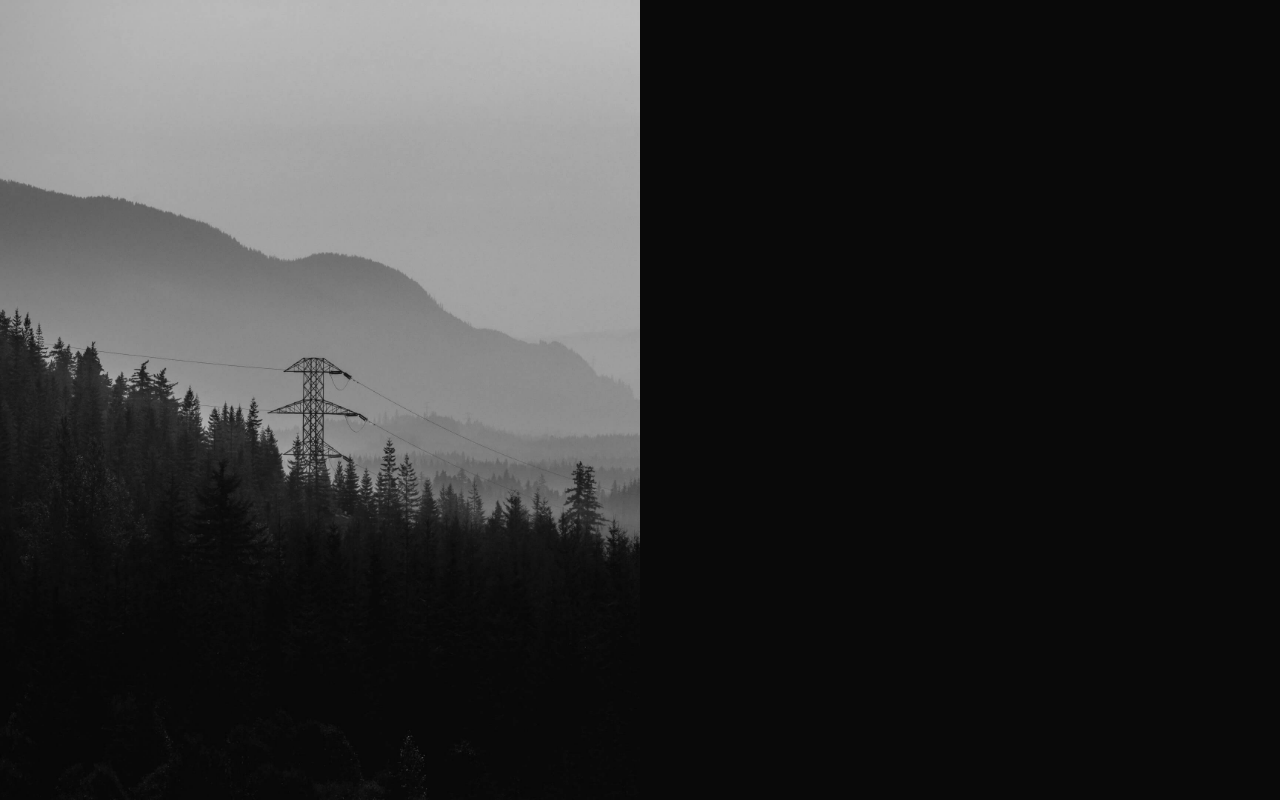
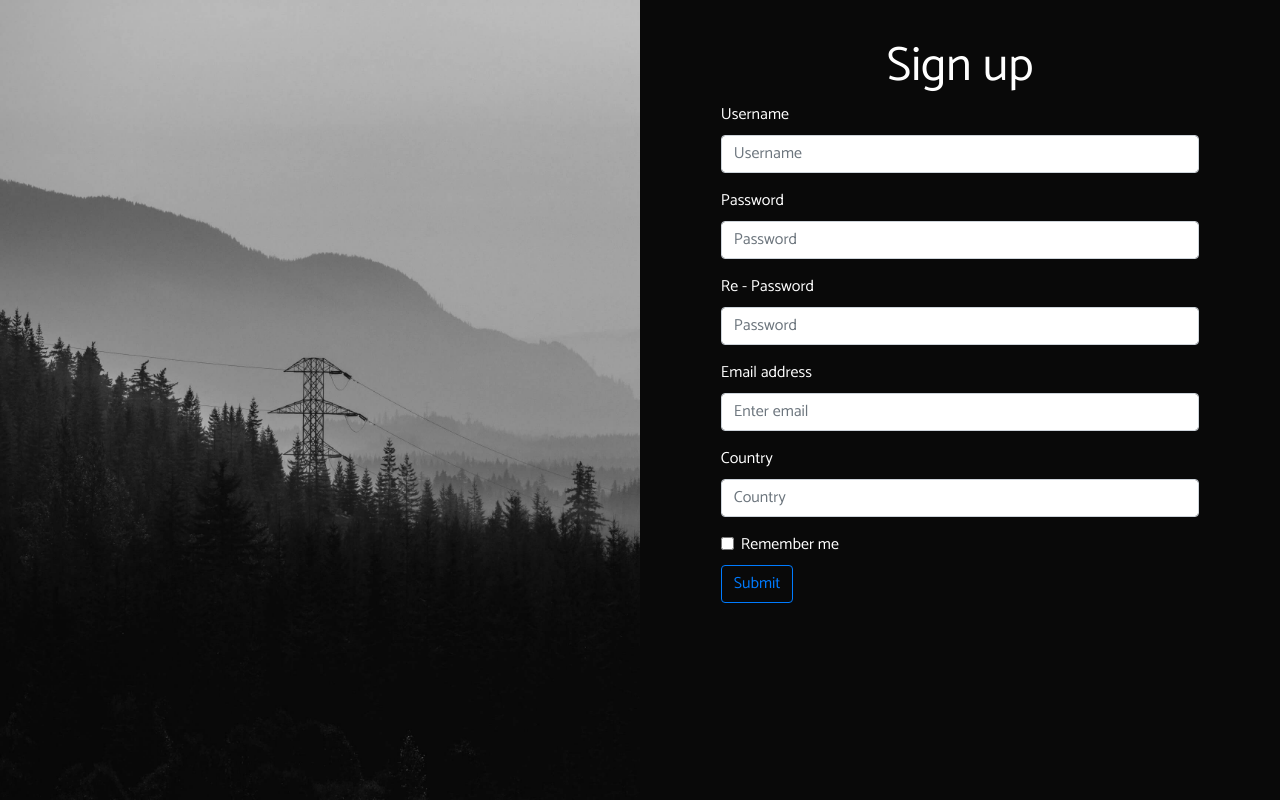
Before and after one commit to lotfazardev/maktabProject_formValidation, a plain HTML site: page index.html in a window 1280 px wide. Drawn offline with nearby package versions, Linux system fonts and the light colour scheme.

Commit message:
add signUp form

```diff
--- a/index.html
+++ b/index.html
@@ -1,26 +1,76 @@
 <!doctype html>
 <html lang="en">
+
 <head>
   <!-- Required meta tags -->
   <meta charset="utf-8">
   <meta name="viewport" content="width=device-width, initial-scale=1, shrink-to-fit=no">
 
   <!-- Bootstrap CSS -->
-    <link rel="stylesheet" href="https://stackpath.bootstrapcdn.com/bootstrap/4.5.0/css/bootstrap.min.css" integrity="sha384-9aIt2nRpC12Uk9gS9baDl411NQApFmC26EwAOH8WgZl5MYYxFfc+NcPb1dKGj7Sk" crossorigin="anonymous">
+  <link rel="stylesheet" href="https://stackpath.bootstrapcdn.com/bootstrap/4.5.0/css/bootstrap.min.css"
+    integrity="sha384-9aIt2nRpC12Uk9gS9baDl411NQApFmC26EwAOH8WgZl5MYYxFfc+NcPb1dKGj7Sk" crossorigin="anonymous">
   <link href="https://fonts.googleapis.com/css2?family=Acme&family=Catamaran&display=swap" rel="stylesheet">
   <title>sign up</title>
   <link rel="stylesheet" href="style.css">
 </head>
+
 <body>
   <div id="main-container" class="container-fluid full-height">
     <div id="main-row" class="row full-height">
       <div id="layout-background" class="col-0 d-none col-lg-6 d-lg-flex full-height"></div>
-            <div id="layout-sections" class="col-12 col-lg-6 full-height"></div>
+      <div id="layout-sections"
+        class="col-12 col-lg-6 full-height d-flex flex-column justify-content-center align-items-center">
+        <div id="sign-up-text">
+          <span>Sign up</span>
+        </div>
+        <div id="login-form-layout" class="col-10">
+          <form action="./userAuth" method="post">
+            <div class="form-group">
+              <label for="username">Username</label>
+              <input type="text" class="form-control" id="username" placeholder="Username">
+              <small id="passErrors" class="form-text text-muted"></small>
+            </div>
+            <div class="form-group">
+              <label for="password">Password</label>
+              <input type="password" class="form-control" id="password" placeholder="Password">
+              <small id="passErrors" class="form-text text-muted"></small>
+            </div>
+            <div class="form-group">
+              <label for="repassword">Re - Password</label>
+              <input type="password" class="form-control" id="repassword" placeholder="Password">
+              <small id="repassErrors" class="form-text text-muted"></small>
+            </div>
+            <div class="form-group">
+              <label for="exampleInputEmail1">Email address</label>
+              <input type="email" class="form-control" id="exampleInputEmail1" aria-describedby="emailHelp"
+                placeholder="Enter email">
+              <small id="emailErrors" class="form-text text-muted"></small>
+            </div>
+            <div class="form-group">
+              <label for="Country">Country</label>
+              <input type="text" class="form-control" id="Country" placeholder="Country">
+              <small id="CountryErrors" class="form-text text-muted"></small>
+            </div>
+            <div class="form-check">
+              <input type="checkbox" class="form-check-input" id="rember-me">
+              <label class="form-check-label" for="rember-me">Remember me</label>
+            </div>
+            <button type="submit" class="btn btn-outline-primary mt-2">Submit</button>
+          </form>
         </div>
       </div>
-    <script src="https://code.jquery.com/jquery-3.5.1.slim.min.js" integrity="sha384-DfXdz2htPH0lsSSs5nCTpuj/zy4C+OGpamoFVy38MVBnE+IbbVYUew+OrCXaRkfj" crossorigin="anonymous"></script>
-    <script src="https://cdn.jsdelivr.net/npm/popper.js@1.16.0/dist/umd/popper.min.js" integrity="sha384-Q6E9RHvbIyZFJoft+2mJbHaEWldlvI9IOYy5n3zV9zzTtmI3UksdQRVvoxMfooAo" crossorigin="anonymous"></script>
-    <script src="https://stackpath.bootstrapcdn.com/bootstrap/4.5.0/js/bootstrap.min.js" integrity="sha384-OgVRvuATP1z7JjHLkuOU7Xw704+h835Lr+6QL9UvYjZE3Ipu6Tp75j7Bh/kR0JKI" crossorigin="anonymous"></script>
+    </div>
+  </div>
+  <script src="https://code.jquery.com/jquery-3.5.1.slim.min.js"
+    integrity="sha384-DfXdz2htPH0lsSSs5nCTpuj/zy4C+OGpamoFVy38MVBnE+IbbVYUew+OrCXaRkfj"
+    crossorigin="anonymous"></script>
+  <script src="https://cdn.jsdelivr.net/npm/popper.js@1.16.0/dist/umd/popper.min.js"
+    integrity="sha384-Q6E9RHvbIyZFJoft+2mJbHaEWldlvI9IOYy5n3zV9zzTtmI3UksdQRVvoxMfooAo"
+    crossorigin="anonymous"></script>
+  <script src="https://stackpath.bootstrapcdn.com/bootstrap/4.5.0/js/bootstrap.min.js"
+    integrity="sha384-OgVRvuATP1z7JjHLkuOU7Xw704+h835Lr+6QL9UvYjZE3Ipu6Tp75j7Bh/kR0JKI"
+    crossorigin="anonymous"></script>
   <script src="./script.js"></script>
 </body>
+
 </html>
--- a/style.css
+++ b/style.css
@@ -1,7 +1,8 @@
 /* global defs */
 body{
     width: 100vw !important;
-    height: 100vh !important;
+    height: 100vh;
+    min-height: 100vh !important;
     padding: 0 !important;
     margin: 0 !important;
 }
@@ -10,6 +11,13 @@ body{
 }
 .no-padding{
     padding: 0 !important;
+}
+/* bootstrap customize */
+.form-group label{
+    color: white;
+}
+.form-check label{
+    color: white;
 }
 /* background */
 #layout-background{
@@ -28,3 +36,10 @@ body{
 #layout-sections *{
     font-family: 'Catamaran', sans-serif;
 }
+#sign-up-text span{
+    font-size: 3rem;
+    color: white;
+}
+#login-form-layout{
+    height: 90%;
+}
```
Lines whose indentation alone changed are shown as unchanged.
